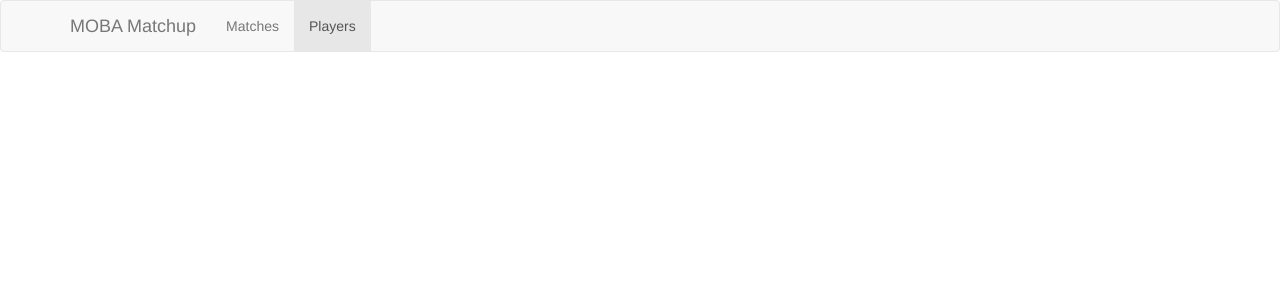
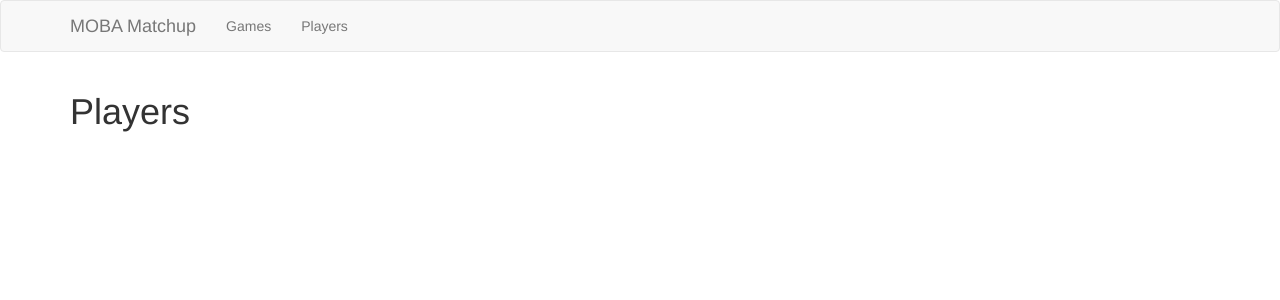
Before and after one commit to icmpecho/moba-matchup, a Vue app: page /players in a window 1280 px wide. Shown: the top 300 px of the page. Built offline with nearby package versions, Linux system fonts and the light colour scheme.

Commit message:
Use vue-router

```diff
--- a/frontend/App.vue
+++ b/frontend/App.vue
@@ -1,5 +1,8 @@
 <template>
-<Navbar current="players"></Navbar>
+  <div id="app">
+    <Navbar></Navbar>
+    <router-view></router-view>
+  </div>
 </template>
 
 <script>
--- a/frontend/components/Navbar.vue
+++ b/frontend/components/Navbar.vue
@@ -7,12 +7,12 @@
           <span class="icon-bar"></span>
           <span class="icon-bar"></span>
         </button>
-        <a class="navbar-brand" href="#">MOBA Matchup</a>
+        <a class="navbar-brand">MOBA Matchup</a>
       </div>
       <div class="collapse navbar-collapse" id="nav-menu">
         <ul class="nav navbar-nav">
-          <li :class="gamesBtnClasses"><a href="#">Matches</a></li>
-          <li :class="playersBtnClasses"><a href="#">Players</a></li>
+          <li :class="gamesBtnClasses"><router-link to="/games">Games</router-link></li>
+          <li :class="playersBtnClasses"><router-link to="/players">Players</router-link></li>
         </ul>
       </div>
     </div>
--- a/frontend/index.js
+++ b/frontend/index.js
@@ -2,8 +2,10 @@ import Bootstrap from 'bootstrap/dist/css/bootstrap.css'
 import 'bootstrap'
 import Vue from 'vue'
 import App from './App.vue'
+import router from './router'
 
 new Vue({
   el: '#app',
-  render: h => h(App)
+  router,
+  render: h => h(App),
 })
--- /dev/null
+++ b/frontend/pages/Games.vue
@@ -0,0 +1,13 @@
+<template>
+<div class="container">
+  <h1>Games</h1>
+</div>
+</template>
+
+<script>
+export default {
+  data: function () {
+    return {}
+  },
+}
+</script>
--- /dev/null
+++ b/frontend/pages/Players.vue
@@ -0,0 +1,13 @@
+<template>
+<div class="container">
+  <h1>Players</h1>
+</div>
+</template>
+
+<script>
+export default {
+  data: function () {
+    return {}
+  },
+}
+</script>
--- /dev/null
+++ b/frontend/router.js
@@ -0,0 +1,14 @@
+import Vue from 'vue'
+import Router from 'vue-router'
+import Players from './pages/Players.vue'
+import Games from './pages/Games.vue'
+
+Vue.use(Router)
+
+export default new Router({
+  mode: 'history',
+  routes: [
+    { path: '/players', component: Players },
+    { path: '/games', component: Games },
+  ]
+})
--- a/package.json
+++ b/package.json
@@ -45,6 +45,7 @@
     "url-loader": "^0.5.9",
     "vue": "^2.4.2",
     "vue-loader": "^13.0.4",
+    "vue-router": "^2.7.0",
     "vue-template-compiler": "^2.4.2",
     "webpack": "^3.4.1"
   }
```
Also changed, not shown: 1 other file (tests, documents, lock files or other folders).
